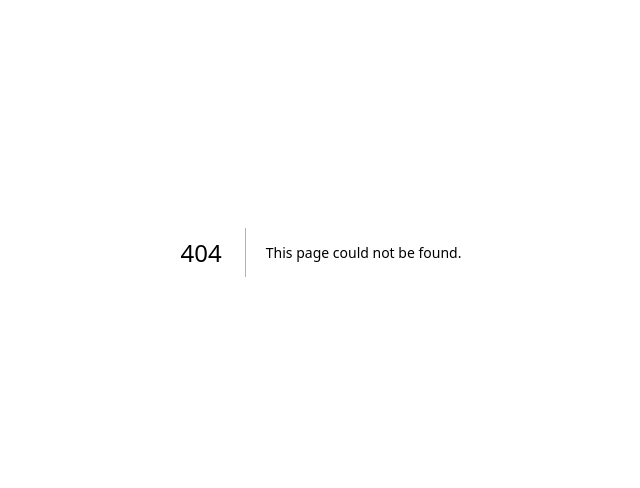
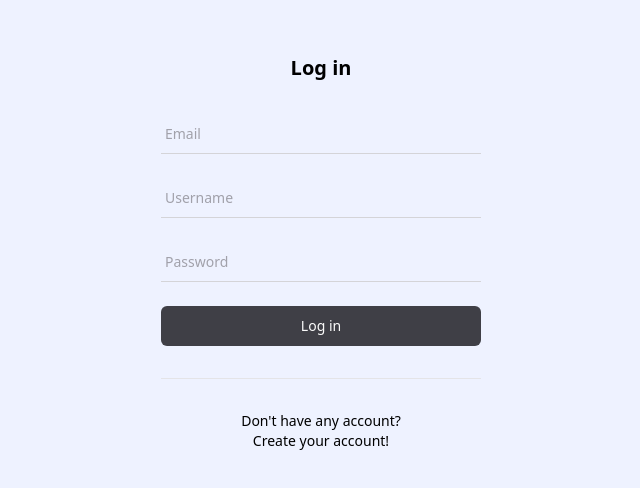
Before and after one commit to hyesuhong/nomad_next_social_media, a Next.js app: page /log-in in a window 1280 px wide. Before the commit this address had no page. Shown: the part 148-636 px from the top of the page, without its empty margins (319-959 px from the left). Built offline with nearby package versions, Linux system fonts and the light colour scheme.

Commit message:
rename: change login -> log-in

```diff
--- a/src/app/(auth)/login/page.tsx
+++ b/src/app/(auth)/log-in/page.tsx
@@ -2,6 +2,7 @@
 
 import { FormButton, FormInput } from '@/components/auth-form';
 import { CheckCircleIcon } from '@heroicons/react/24/outline';
+import Link from 'next/link';
 import { FormEvent, startTransition, useActionState } from 'react';
 import { handleForm } from './action';
 
@@ -46,6 +47,17 @@ export default function Login() {
 
 				<FormButton>Log in</FormButton>
 			</form>
+			<hr className='w-80 border-zinc-200' />
+			<p className='text-sm font-light text-center'>
+				Don't have any account?
+				<br />
+				<Link
+					href='/create-account'
+					className='relative font-medium before:content-[""] before:absolute before:bottom-0 before:left-0 before:w-full before:h-px before:bg-indigo-400 before:scale-x-0 before:transition-transform hover:before:scale-x-100'
+				>
+					Create your account!
+				</Link>
+			</p>
 			{state?.status === 200 && (
 				<div className='flex items-center gap-x-2 w-80 p-4 rounded-md text-sm bg-emerald-500 text-zinc-50 animate-[fade-in_0.3s_ease-in-out]'>
 					<CheckCircleIcon className='w-6 h-6' />
```
Also changed, not shown: src/app/(auth)/log-in/action.ts (renamed from src/app/(auth)/login/action.ts).
